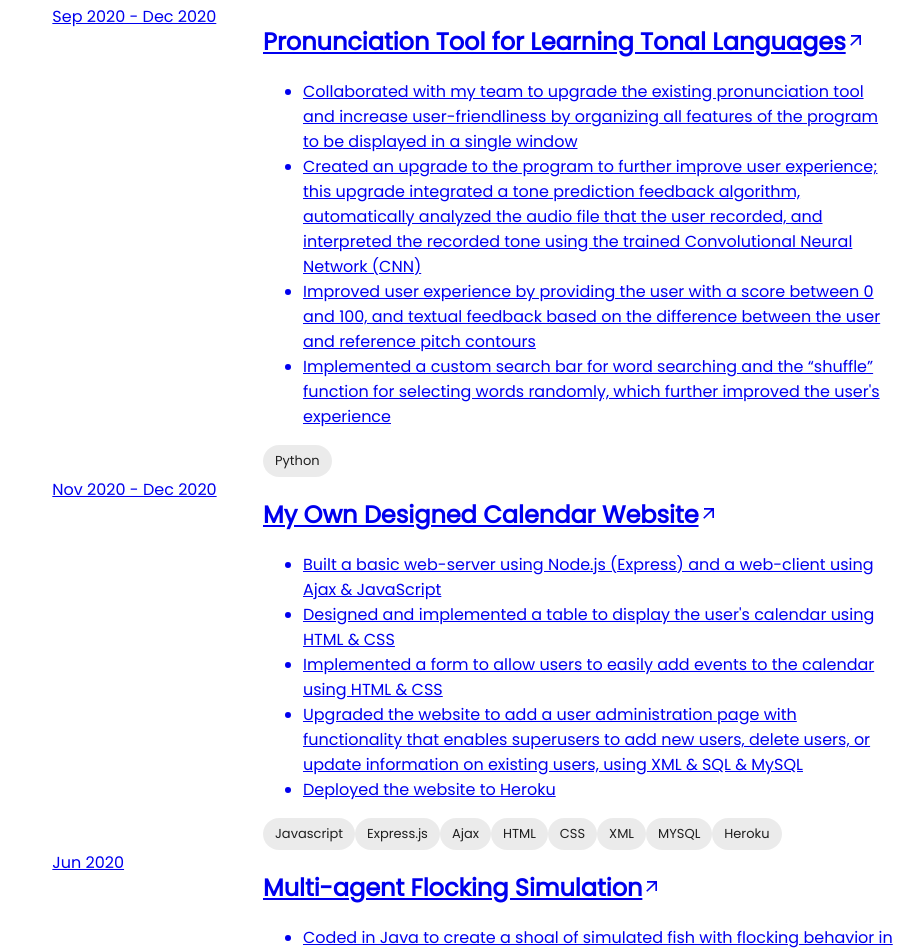
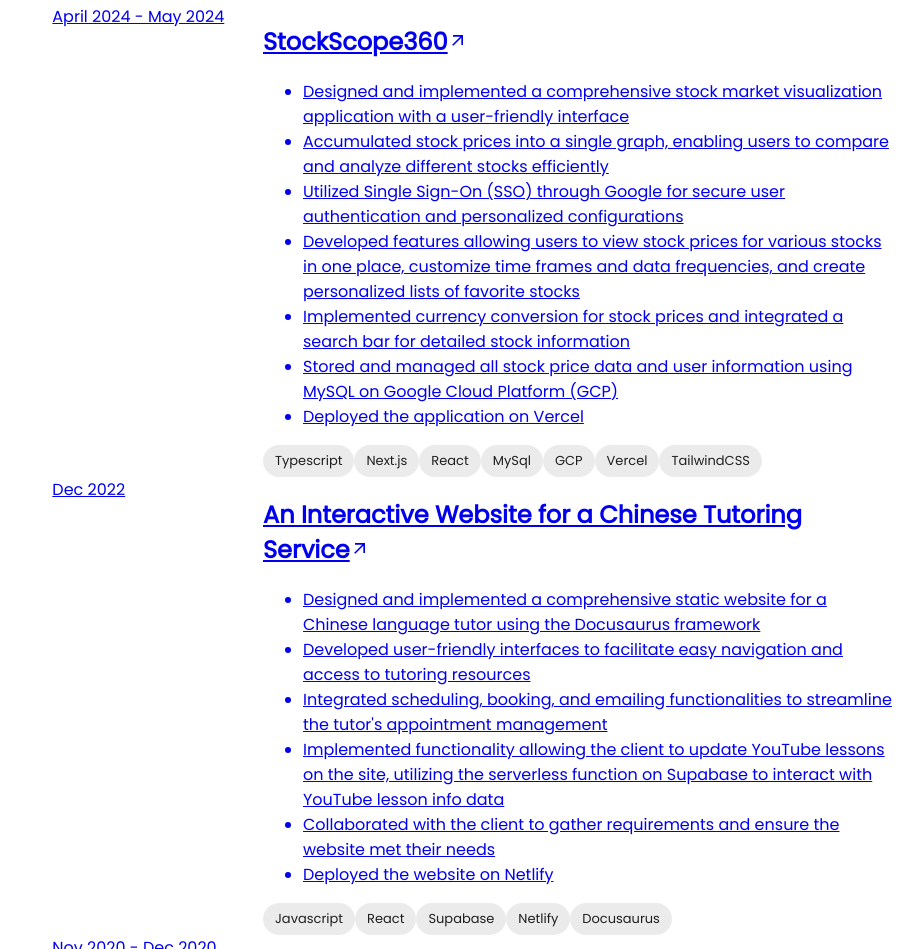
Before and after one commit to Jake-WangZhi/portfolio, a Next.js app: page / in a window 1280 px wide. Shown: the part 1963-2912 px from the top of the page, without its empty margins (377-1280 px from the left). Built offline with nearby package versions, Linux system fonts and the light colour scheme.

Commit message:
modify project content

```diff
--- a/components/ProjectCard.tsx
+++ b/components/ProjectCard.tsx
@@ -35,7 +35,7 @@
           <Grid item xs={12} md={9}>
             <div className="flex flex-col gap-2">
               <h1
-                className={`text-lg font-medium ${
+                className={`text-lg font-medium flex items-center ${
                   hover ? "text-teal-300" : "text-slate-200"
                 }`}
               >
--- a/components/Projects.tsx
+++ b/components/Projects.tsx
@@ -3,16 +3,41 @@
 export const Projects = () => {
   const PROJECTS = [
     {
-      time: "Sep 2020 - Dec 2020",
-      title: "Pronunciation Tool for Learning Tonal Languages",
+      time: "April 2024 - May 2024",
+      title: "StockScope360",
       description: [
-        "Collaborated with my team to upgrade the existing pronunciation tool and increase user-friendliness by organizing all features of the program to be displayed in a single window",
-        "Created an upgrade to the program to further improve user experience; this upgrade integrated a tone prediction feedback algorithm, automatically analyzed the audio file that the user recorded, and interpreted the recorded tone using the trained Convolutional Neural Network (CNN)",
-        "Improved user experience by providing the user with a score between 0 and 100, and textual feedback based on the difference between the user and reference pitch contours",
-        "Implemented a custom search bar for word searching and the “shuffle” function for selecting words randomly, which further improved the user's experience",
+        "Designed and implemented a comprehensive stock market visualization application with a user-friendly interface",
+        "Accumulated stock prices into a single graph, enabling users to compare and analyze different stocks efficiently",
+        "Utilized Single Sign-On (SSO) through Google for secure user authentication and personalized configurations",
+        "Developed features allowing users to view stock prices for various stocks in one place, customize time frames and data frequencies, and create personalized lists of favorite stocks",
+        "Implemented currency conversion for stock prices and integrated a search bar for detailed stock information",
+        "Stored and managed all stock price data and user information using MySQL on Google Cloud Platform (GCP)",
+        "Deployed the application on Vercel",
       ],
-      techStacks: ["Python"],
-      url: "https://github.com/Jake-WangZhi/PronunicationTool",
+      techStacks: [
+        "Typescript",
+        "Next.js",
+        "React",
+        "MySql",
+        "GCP",
+        "Vercel",
+        "TailwindCSS",
+      ],
+      url: "https://stockscope.vercel.app",
+    },
+    {
+      time: "Dec 2022",
+      title: "An Interactive Website for a Chinese Tutoring Service",
+      description: [
+        "Designed and implemented a comprehensive static website for a Chinese language tutor using the Docusaurus framework",
+        "Developed user-friendly interfaces to facilitate easy navigation and access to tutoring resources",
+        "Integrated scheduling, booking, and emailing functionalities to streamline the tutor's appointment management",
+        "Implemented functionality allowing the client to update YouTube lessons on the site, utilizing the serverless function on Supabase to interact with YouTube lesson info data",
+        "Collaborated with the client to gather requirements and ensure the website met their needs",
+        "Deployed the website on Netlify",
+      ],
+      techStacks: ["Javascript", "React", "Supabase", "Netlify", "Docusaurus"],
+      url: "https://github.com/Jake-WangZhi/chinese-tutoring-service-website",
     },
     {
       time: "Nov 2020 - Dec 2020",
@@ -37,15 +62,16 @@
       url: "https://github.com/Jake-WangZhi/Calendar-Website",
     },
     {
-      time: "Jun 2020",
-      title: "Multi-agent Flocking Simulation",
+      time: "Sep 2020 - Dec 2020",
+      title: "Pronunciation Tool for Learning Tonal Languages",
       description: [
-        "Coded in Java to create a shoal of simulated fish with flocking behavior in Processing",
-        "Designed a game mode so that users can interact with the fish, control a shark chasing the fish, and place obstacles for the fish to swim around",
-        "build a website to showcase the project using Google Sites",
+        "Collaborated with my team to upgrade the existing pronunciation tool and increase user-friendliness by organizing all features of the program to be displayed in a single window",
+        "Created an upgrade to the program to further improve user experience; this upgrade integrated a tone prediction feedback algorithm, automatically analyzed the audio file that the user recorded, and interpreted the recorded tone using the trained Convolutional Neural Network (CNN)",
+        "Improved user experience by providing the user with a score between 0 and 100, and textual feedback based on the difference between the user and reference pitch contours",
+        "Implemented a custom search bar for word searching and the “shuffle” function for selecting words randomly, which further improved the user's experience",
       ],
-      techStacks: ["Java", "Processing"],
-      url: "https://github.com/Jake-WangZhi/Multi-agent-Flocking-Simulation",
+      techStacks: ["Python"],
+      url: "https://github.com/Jake-WangZhi/PronunicationTool",
     },
   ];
 
```
